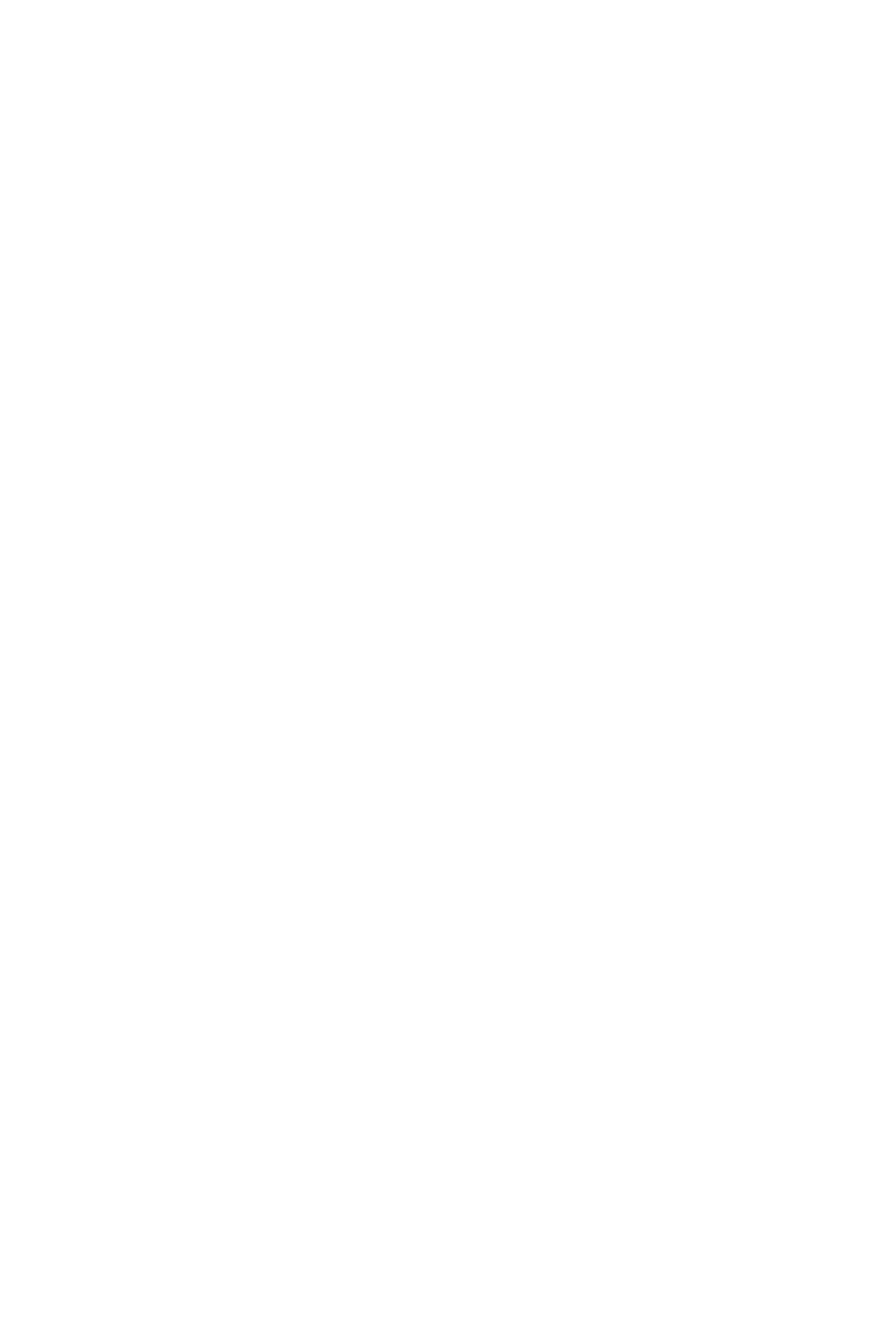
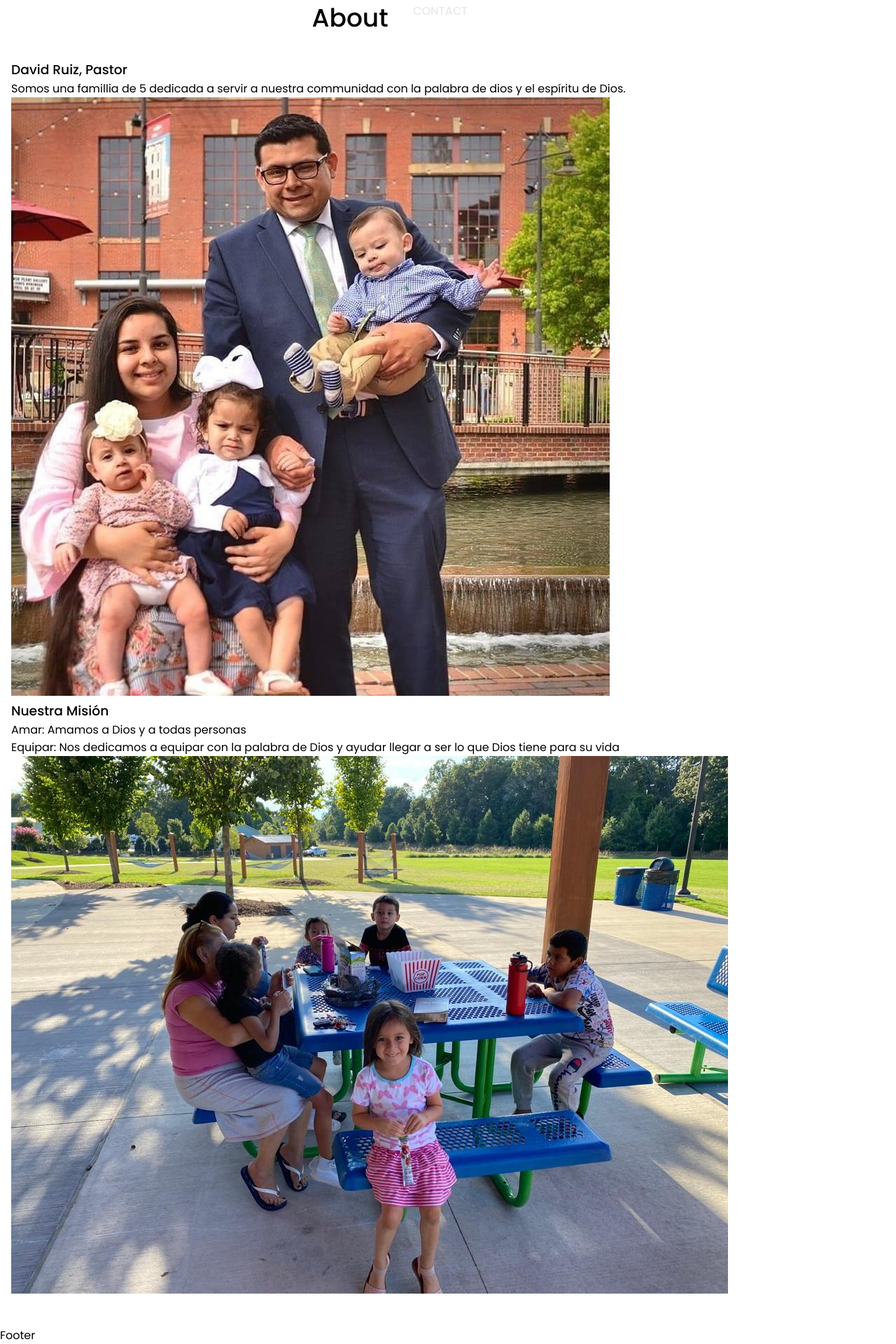
Before and after one commit to jbramirez03/Mision-Biblica, a React (Create React App) app: page /#/about in a window 1280 px wide. Shown: the part 122-2042 px from the top of the page at 70% size. Before the commit the page ends 800 px from the top, so only its background shows below. Built offline with nearby package versions, Linux system fonts and the light colour scheme.

Commit message:
added about section content

```diff
--- a/src/App.js
+++ b/src/App.js
@@ -18,7 +18,11 @@ function App() {
           <Hero />
           <Footer></Footer>
         </>}></Route>
-        <Route path='/about'></Route>
+        <Route path='/about' element={<>
+          <Header />
+          <About />
+          <Footer />
+        </>}></Route>
         <Route path='/studies'></Route>
         <Route path='/contacts'></Route>
       </Routes>
--- a/src/components/About.js
+++ b/src/components/About.js
@@ -1,8 +1,27 @@
 import React from 'react'
+import aboutImg1 from '../images/About.jpg'
+import aboutImg2 from '../images/about2.jpg'
 
 const About = () => {
     return (
-        <div>About</div>
+        <section className='section container about__section' id='about'>
+            <h2 className="section__title section__title-center">About</h2>
+
+            <div className="about__content-1">
+                <div className="about__information">
+                    <h3>David Ruiz, Pastor</h3>
+                    <p>Somos una famillia de 5 dedicada a servir a nuestra communidad con la palabra de dios y el espíritu de Dios.</p>
+                </div>
+                <img className='about__image' src={aboutImg1} alt="" />
+            </div>
+            <div className="about__content-2">
+                <div className="about__information">
+                    <h3>Nuestra Misión</h3>
+                    <p>Amar: Amamos a Dios y a todas personas <br /> Equipar: Nos dedicamos a equipar con la palabra de Dios y ayudar llegar a ser lo que Dios tiene para su vida</p>
+                </div>
+                <img className='about__image' src={aboutImg2} alt="" />
+            </div>
+        </section>
     )
 }
 
```
